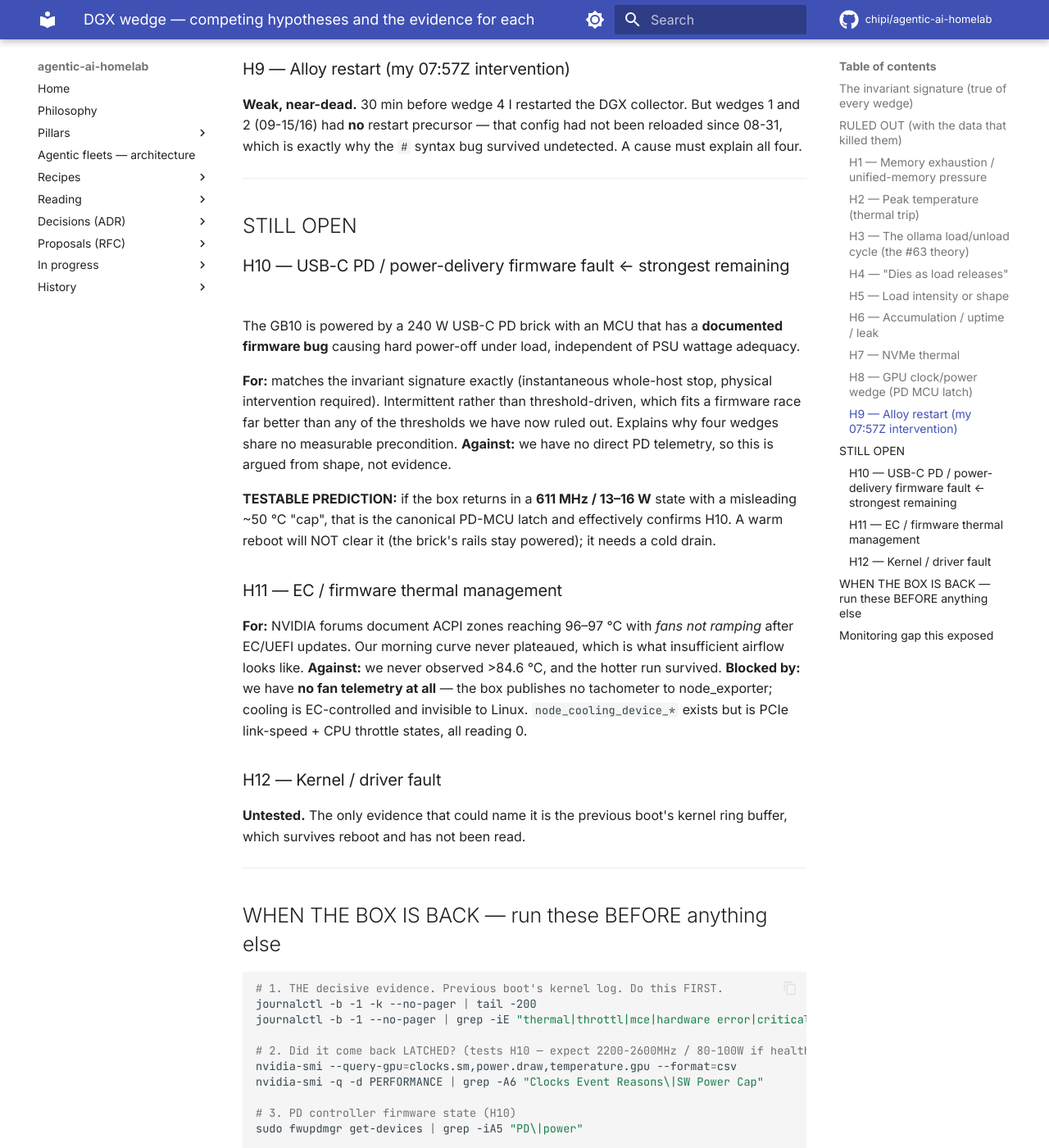
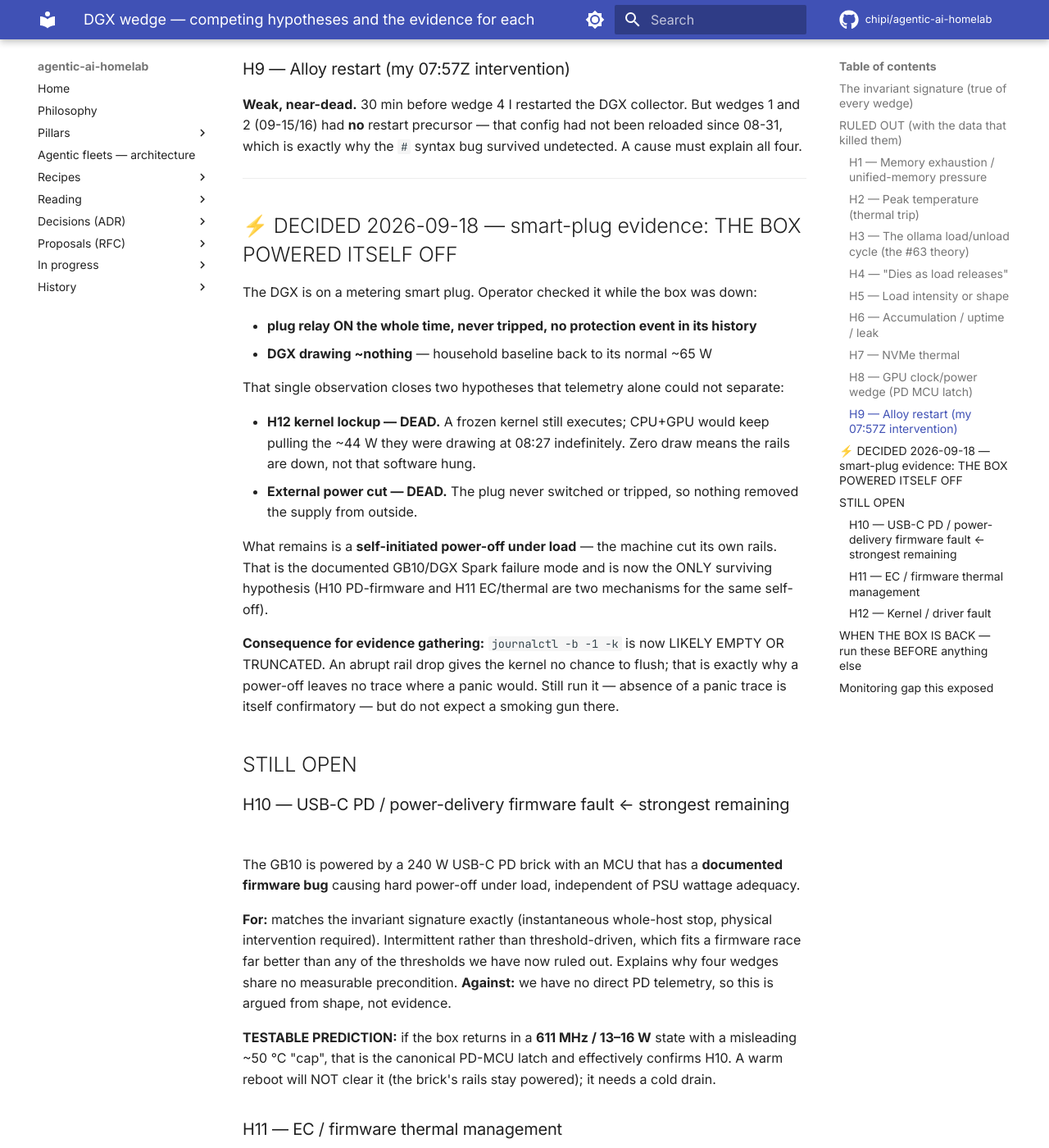
Before and after one commit to chipi/agentic-ai-homelab, an MkDocs documentation site: the page built from docs/wip/DGX-WEDGE-DIFFERENTIAL.md, in a window 1280 px wide and 1400 px high, scrolled down 2767 px. Shown: the whole window at 82% size. Built offline with MkDocs 1.6.1 and Material for MkDocs 9.7.7, drawn with Linux system fonts in a browser that asks for light colours; comment, search, counter and statistics services are not loaded.

Commit message:
docs(wip): smart-plug evidence decides it — the DGX powered ITSELF off
Operator checked the metering plug while the box was down: relay ON throughout, never
tripped, no protection event, and the DGX drawing ~nothing (household baseline back to
its normal ~65W).

That closes two hypotheses telemetry could not separate:

  H12 kernel lockup   DEAD — a frozen kernel still executes and would keep pulling the
                      ~44W it drew at 08:27. Zero draw means the rails are down.
  external power cut  DEAD — the plug never switched or tripped.

Remaining: a self-initiated power-off under load, which is the documented GB10 failure
mode. H10 (PD firmware) and H11 (EC/thermal) are two mechanisms for the same self-off.

Also lowers expectations on the recovery runbook: journalctl -b -1 -k is now likely
EMPTY or truncated, because an abrupt rail drop gives the kernel no chance to flush.
Absence of a panic trace is itself confirmatory, but it will not be a smoking gun.

Co-Authored-By: Claude <noreply@anthropic.com>
Claude-Session: https://claude.ai/code/session_015PAMDnCQU6wf9egdAyvZGG

```diff
--- a/docs/wip/DGX-WEDGE-DIFFERENTIAL.md
+++ b/docs/wip/DGX-WEDGE-DIFFERENTIAL.md
@@ -95,6 +95,30 @@ exactly why the `#` syntax bug survived undetected. A cause must explain all fou
 
 ---
 
+## ⚡ DECIDED 2026-09-18 — smart-plug evidence: THE BOX POWERED ITSELF OFF
+
+The DGX is on a metering smart plug. Operator checked it while the box was down:
+
+* **plug relay ON the whole time, never tripped, no protection event in its history**
+* **DGX drawing ~nothing** — household baseline back to its normal ~65 W
+
+That single observation closes two hypotheses that telemetry alone could not separate:
+
+* **H12 kernel lockup — DEAD.** A frozen kernel still executes; CPU+GPU would keep pulling
+  the ~44 W they were drawing at 08:27 indefinitely. Zero draw means the rails are down,
+  not that software hung.
+* **External power cut — DEAD.** The plug never switched or tripped, so nothing removed
+  the supply from outside.
+
+What remains is a **self-initiated power-off under load** — the machine cut its own rails.
+That is the documented GB10/DGX Spark failure mode and is now the ONLY surviving hypothesis
+(H10 PD-firmware and H11 EC/thermal are two mechanisms for the same self-off).
+
+**Consequence for evidence gathering:** `journalctl -b -1 -k` is now LIKELY EMPTY OR
+TRUNCATED. An abrupt rail drop gives the kernel no chance to flush; that is exactly why a
+power-off leaves no trace where a panic would. Still run it — absence of a panic trace is
+itself confirmatory — but do not expect a smoking gun there.
+
 ## STILL OPEN
 
 ### H10 — USB-C PD / power-delivery firmware fault  ← strongest remaining
```
